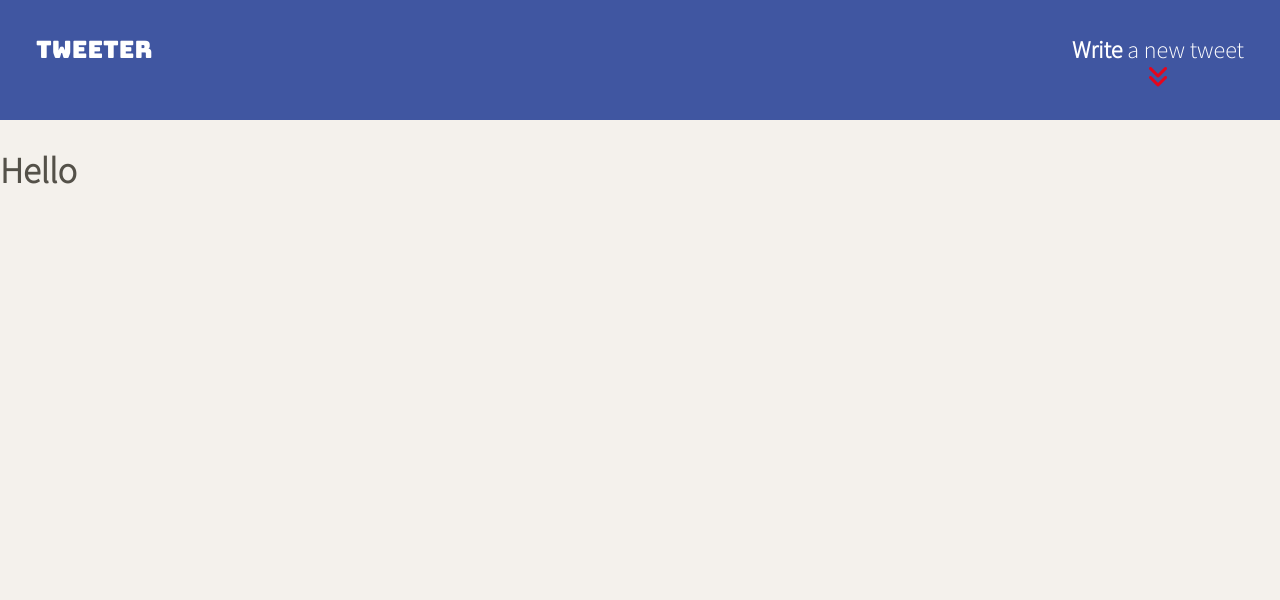
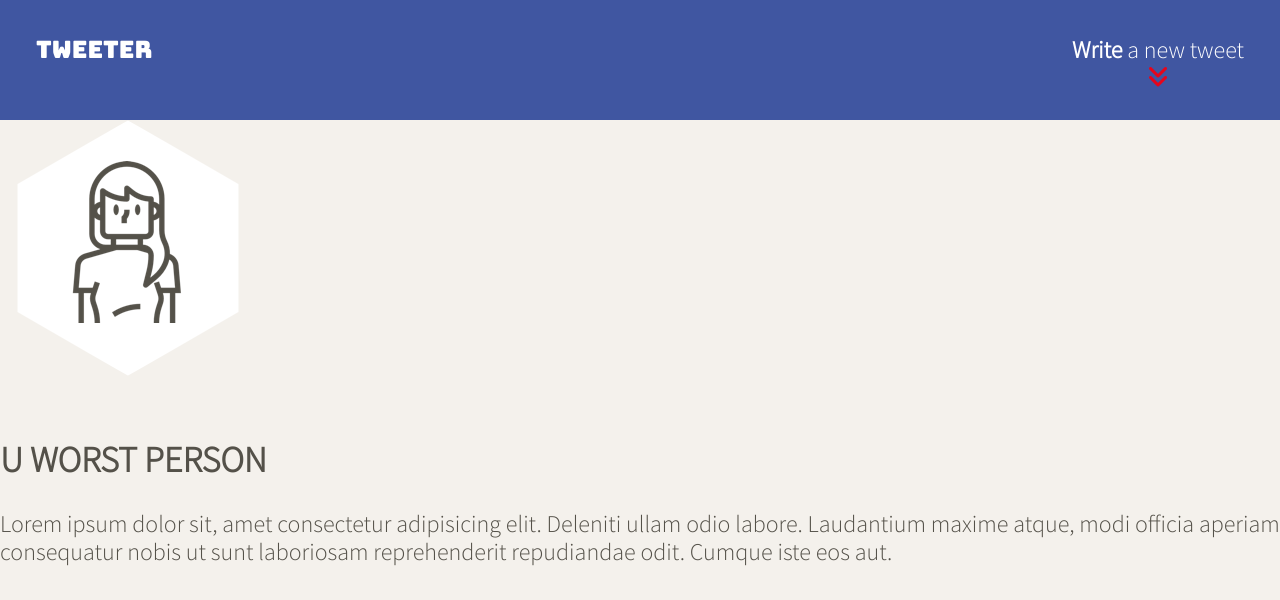
Before and after one commit to shovon231/tweeterClone, a website: page public/index.html in a window 1280 px wide. Drawn offline with nearby package versions, Linux system fonts and the light colour scheme.

Commit message:
add the p tag

```diff
--- a/public/index.html
+++ b/public/index.html
@@ -26,7 +26,7 @@
     <!-- App CSS -->
     <link rel="stylesheet" href="/styles/layout.css" type="text/css" />
     <link rel="stylesheet" href="/styles/nav.css" type="text/css" />
-
+    <link rel="stylesheet" href="/styles/header.css" type="text/css" />
     <!-- External JS -->
     <script src="https://ajax.googleapis.com/ajax/libs/jquery/3.4.1/jquery.min.js"></script>
 
@@ -46,8 +46,25 @@
         ></i>
       </div>
     </nav>
+    <!-- displays the avatar and name of our "logged in" user. -->
+    <header>
+      <div>
+        <img src="/images/profile-hex.png" />
+      </div>
+      <br />
+      <div>
+        <h2>U WORST PERSON</h2>
+      </div>
+    </header>
 
     <!-- Page-specific (main) content here -->
-    <main class="container"><h2>Hello</h2></main>
+    <main class="container">
+      <p>
+        Lorem ipsum dolor sit, amet consectetur adipisicing elit. Deleniti ullam
+        odio labore. Laudantium maxime atque, modi officia aperiam consequatur
+        nobis ut sunt laboriosam reprehenderit repudiandae odit. Cumque iste eos
+        aut.
+      </p>
+    </main>
   </body>
 </html>
```
